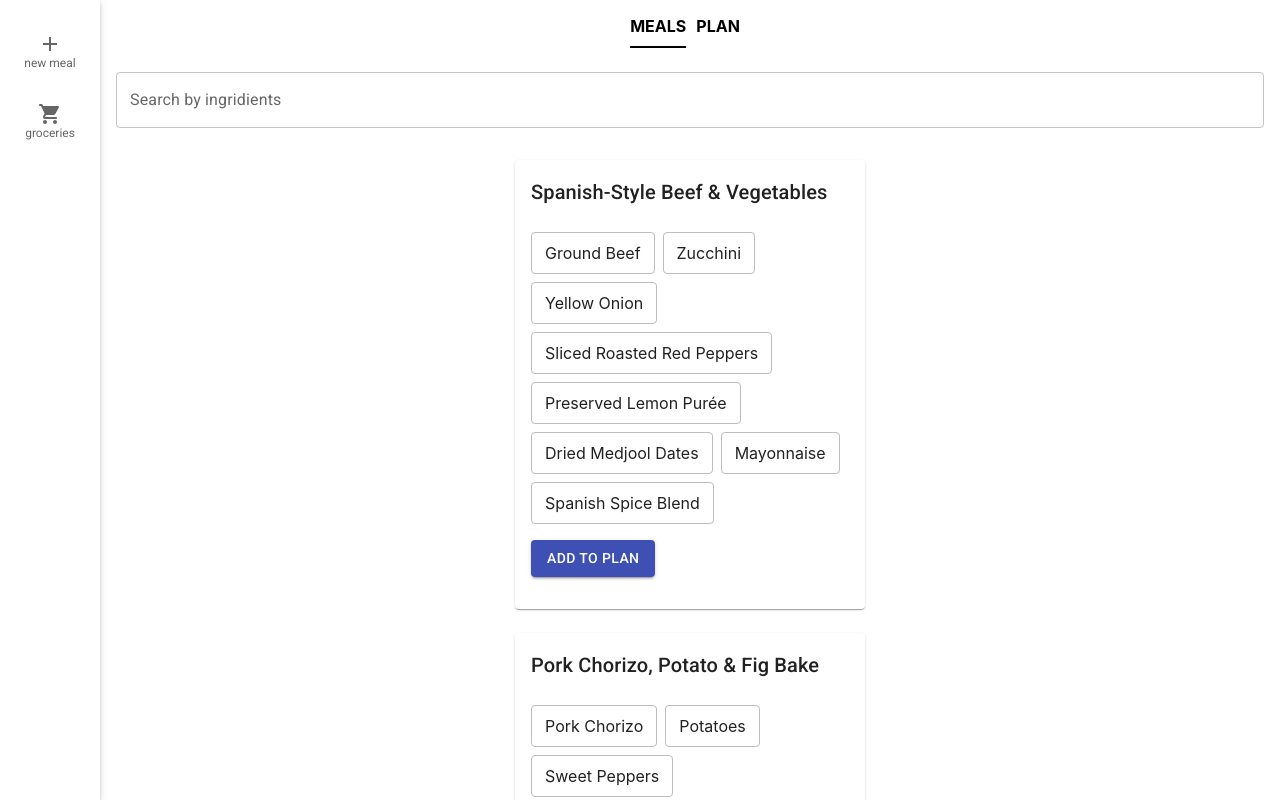
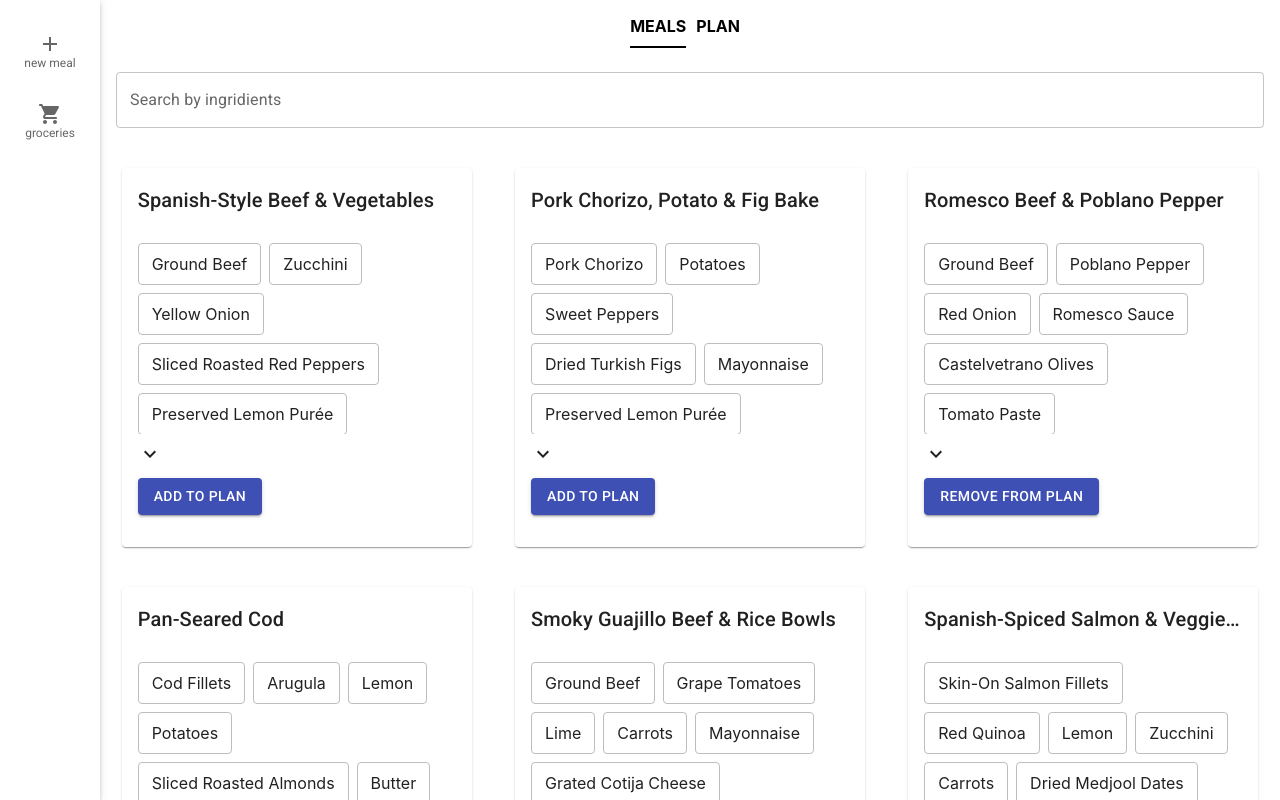
Before and after one commit to alekseevaiana/meals_planner, a React (Create React App) app: page /#/ in a window 1280 px wide. Shown: the top 800 px of the page. Built offline with nearby package versions, Linux system fonts and the light colour scheme.

Commit message:
handle expand button

```diff
--- a/src/components/MealPage.js
+++ b/src/components/MealPage.js
@@ -1,4 +1,3 @@
-import { FaxRounded } from "@mui/icons-material";
 import { Typography, Button, Box } from "@mui/material";
 import { useParams } from "react-router-dom";
 import { Link } from "react-router-dom";
--- a/src/components/MealsItem.js
+++ b/src/components/MealsItem.js
@@ -1,17 +1,36 @@
 import { Box, Button, Typography } from "@mui/material";
+import { useState } from "react";
 import IngridientsPreview from "./IngridientsPreview";
+import ExpandMoreIcon from "@mui/icons-material/ExpandMore";
+import ExpandLessIcon from "@mui/icons-material/ExpandLess";
+
+const style = {
+  showAll: {
+    height: "auto",
+  },
+  showLess: {
+    height: "207px",
+    overflow: "hidden",
+  },
+};
 
 export default function MealsItem({
   item,
   handlePlanBtn,
   handleOpenMealBtnClick,
 }) {
+  const [isMore, setIsMore] = useState(false);
   const actionBtnType = (inPlan) => {
     if (inPlan) {
       return "Remove from plan";
     } else {
       return "Add to plan";
     }
+  };
+
+  const handleExpandIcon = () => {
+    console.log("isMore? =>> ", isMore);
+    setIsMore(!isMore);
   };
   return (
     <Box>
@@ -22,14 +41,32 @@ export default function MealsItem({
         <Typography
           variant="h6"
           component="h3"
-          sx={{ mb: 1, textTransform: "capitalize" }}
+          sx={{
+            mb: 1,
+            textTransform: "capitalize",
+            textOverflow: "ellipsis",
+            overflow: "hidden",
+            whiteSpace: "nowrap",
+            height: "35px",
+          }}
         >
           {item.name}
         </Typography>
-        <Box sx={{ mb: 1 }}>
+        <Box sx={isMore ? style.showAll : style.showLess}>
           <IngridientsPreview ingridients={item.ingridients} />
         </Box>
       </Box>
+      {isMore ? (
+        <ExpandLessIcon
+          onClick={handleExpandIcon}
+          sx={{ cursor: "pointer", m: 1, ml: 0 }}
+        />
+      ) : (
+        <ExpandMoreIcon
+          onClick={handleExpandIcon}
+          sx={{ cursor: "pointer", m: 1, ml: 0 }}
+        />
+      )}
       <Box sx={{ mb: 2 }}>
         <Button
           variant="contained"
--- a/src/components/MealsList.js
+++ b/src/components/MealsList.js
@@ -34,7 +34,7 @@ export default function MealsList({
       {allIngridients && (
         <Tags ingridients={allIngridients} onChange={setSearch} />
       )}
-      <Box sx={{ mt: 1 }}>
+      <Box sx={{ mt: 1, display: "flex", flexWrap: "wrap" }}>
         {filteredMeals.map((item, index) => {
           return (
             <Box
--- a/src/components/NavigationPannel.js
+++ b/src/components/NavigationPannel.js
@@ -6,7 +6,6 @@ import { Paper } from "@material-ui/core";
 import React from "react";
 import LocalGroceryStoreRoundedIcon from "@mui/icons-material/LocalGroceryStoreRounded";
 import useMediaQuery from "@mui/material/useMediaQuery";
-import { Box } from "@mui/material";
 
 const style = {
   bottomNavigation: {
```
